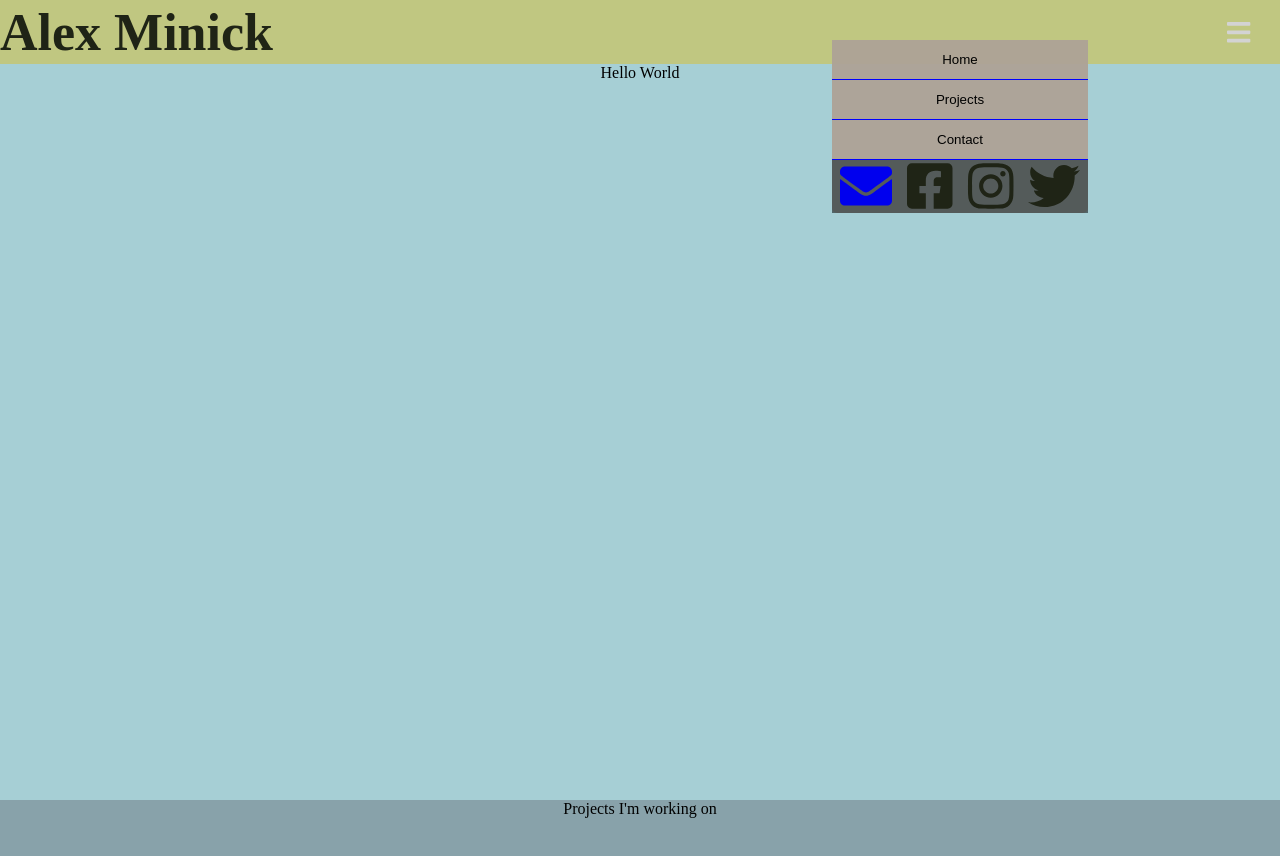
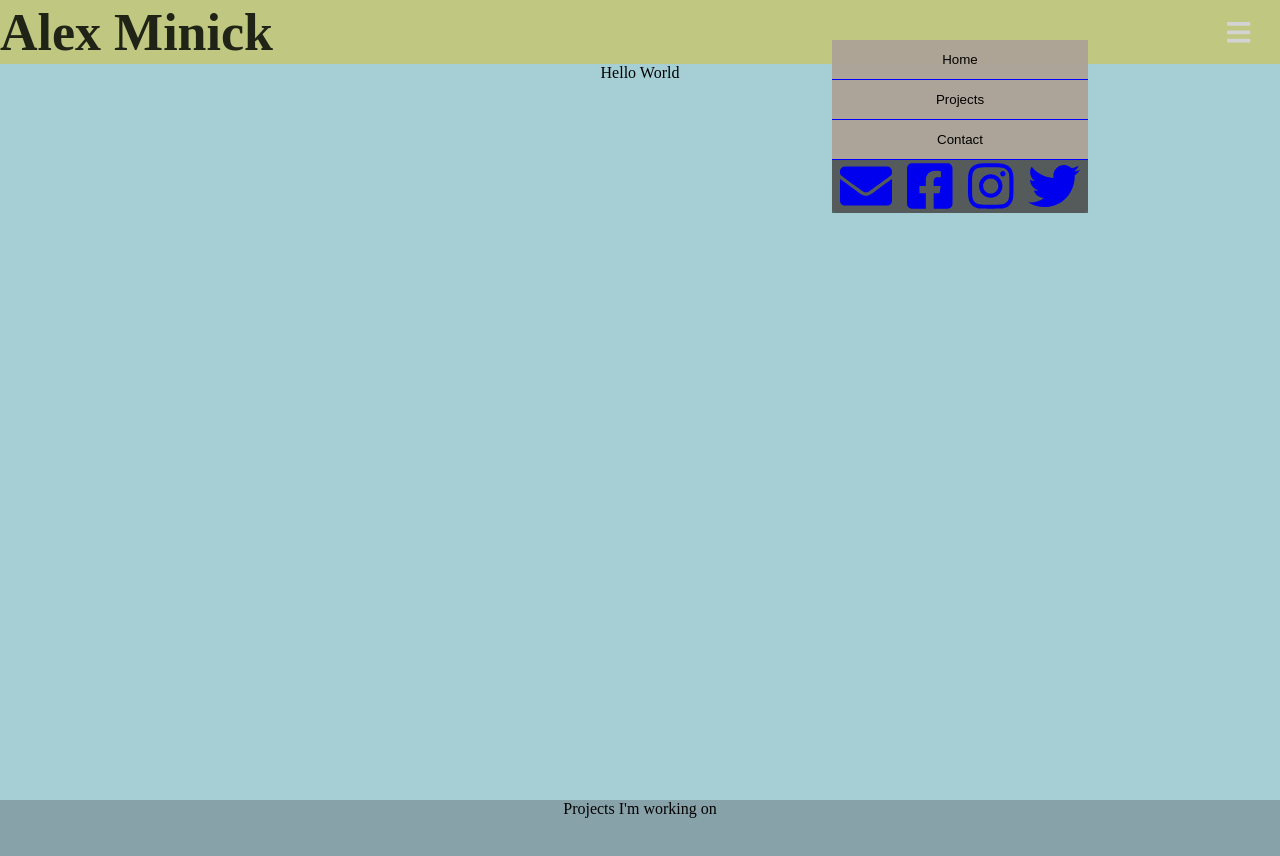
Before and after one commit to afminick/portfolio-website, a React (Create React App) app: page / in a window 1280 px wide. Shown: the top 856 px of the page. Built offline with nearby package versions, Linux system fonts and the light colour scheme.

Commit message:
Added links for the social media contacts

```diff
--- a/src/NavMenu.js
+++ b/src/NavMenu.js
@@ -21,9 +21,9 @@ function ContactMenu() {
     return (
         <div className='subMenu'>
             <a href="mailto:afminick@gmail.com"><FontAwesomeIcon icon="envelope" size='2x' /></a>
-            <FontAwesomeIcon icon={['fab', 'facebook-square']} size='2x' />
-            <FontAwesomeIcon icon={['fab', 'instagram']} size='2x' />
-            <FontAwesomeIcon icon={['fab', 'twitter']} size='2x' />
+            <a href="http://www.facebook.com/alexminick"><FontAwesomeIcon icon={['fab', 'facebook-square']} size='2x' /></a>
+            <a href="http://www.instagram.com/afminick"><FontAwesomeIcon icon={['fab', 'instagram']} size='2x' /></a>
+            <a href="http://www.twitter.com/afminick"><FontAwesomeIcon icon={['fab', 'twitter']} size='2x' /></a>
         </div>
     )
 }
```
